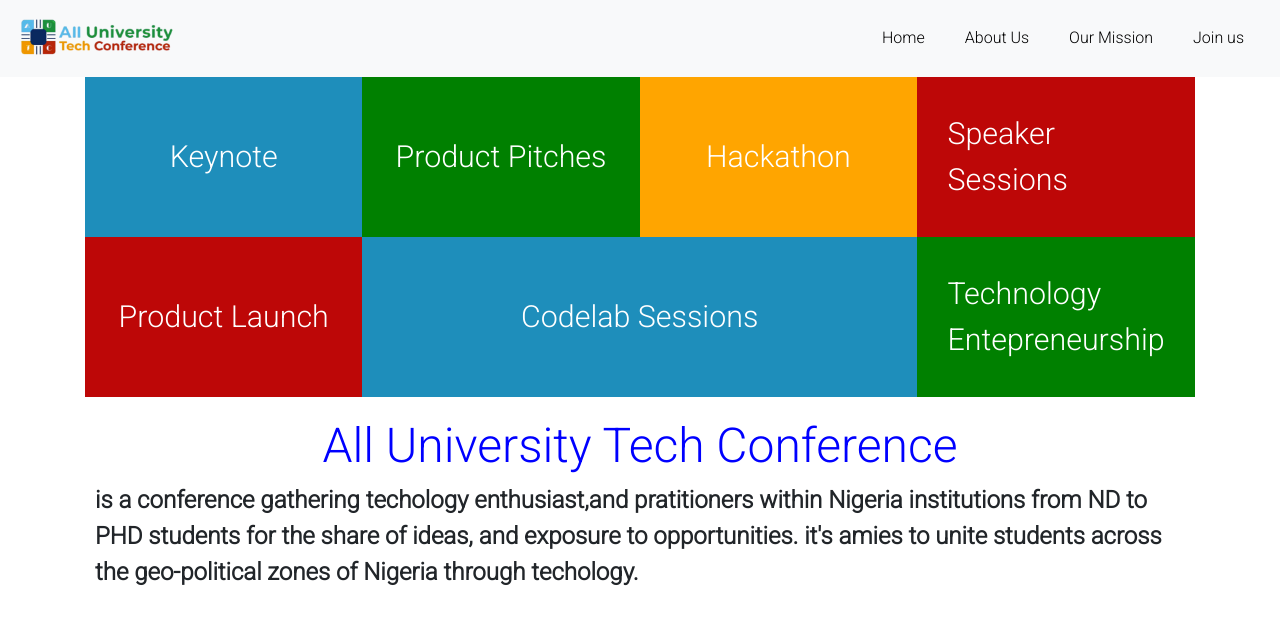
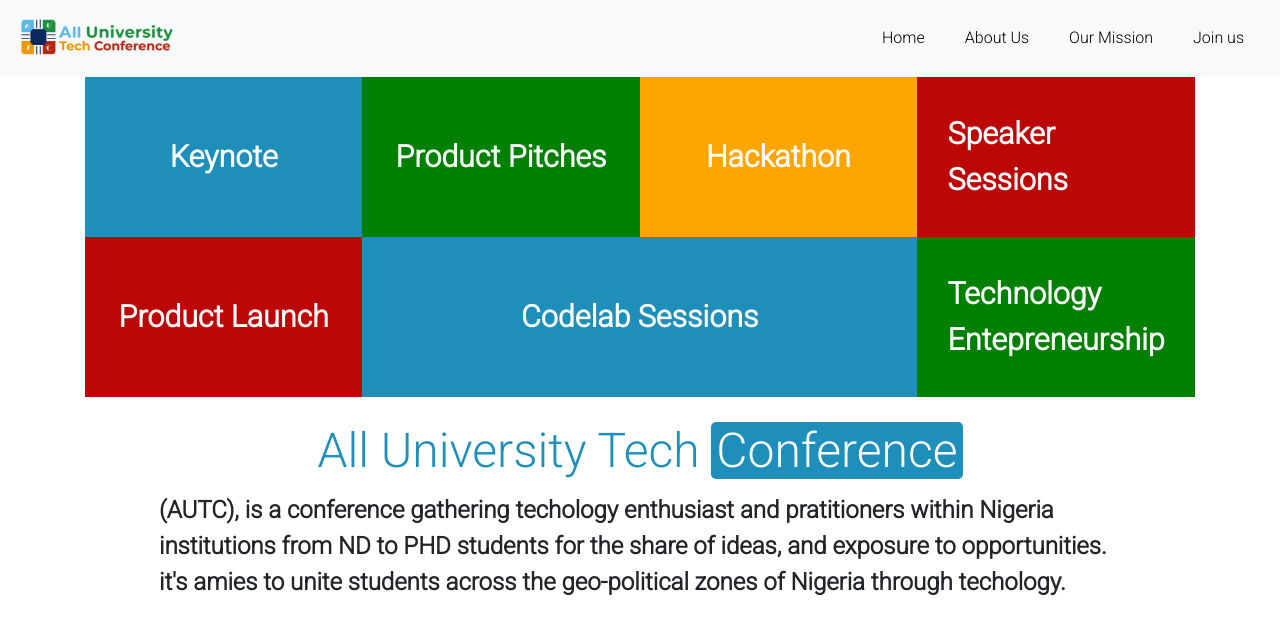
Before and after one commit to FiberesimaJoseph/All-University-Tech-Community, a React (Create React App) app: page / in a window 1280 px wide. Shown: the top 634 px of the page. Built offline with nearby package versions, Linux system fonts and the light colour scheme.

Commit message:
finished about and color-content style

```diff
--- a/src/App.css
+++ b/src/App.css
@@ -12,6 +12,7 @@
 .content {
   height: 10rem;
   color: white;
+  font-weight: 800;
   padding: 1em;
   display: flex;
   justify-content: center;
@@ -40,11 +41,19 @@
 .about-us > h1 {
   text-align: center;
   font-size: 3rem;
-  color: blue;
+  color: rgb(30, 142, 187);
+  padding: 5px 0;
 }
 .about-us > p {
   font-size: 1.5rem;
   font-weight: 800;
+  padding: 0 4rem;
+}
+.about-us .conference {
+  padding: 0 5px;
+  color: white;
+  background-color: rgb(30, 142, 187);
+  border-radius: 5px;
 }
 
 @media only screen and (max-width: 1000px) {
@@ -61,4 +70,7 @@
   .content.content-green.technology {
     grid-column: span 2;
   }
+  .about-us > p {
+    padding: unset;
+  }
 }
--- a/src/components/AboutUs.js
+++ b/src/components/AboutUs.js
@@ -3,12 +3,14 @@ import React from 'react'
 const AboutUs = () => {
   return (
     <div className="about-us">
-      <h1>All University Tech Conference</h1>
+      <h1>
+        All University Tech <span className="conference">Conference</span>
+      </h1>
       <p>
-        is a conference gathering techology enthusiast,and pratitioners within
-        Nigeria institutions from ND to PHD students for the share of ideas, and
-        exposure to opportunities. it's amies to unite students across the
-        geo-political zones of Nigeria through techology.
+        (AUTC), is a conference gathering techology enthusiast and pratitioners
+        within Nigeria institutions from ND to PHD students for the share of
+        ideas, and exposure to opportunities. it's amies to unite students
+        across the geo-political zones of Nigeria through techology.
       </p>
     </div>
   )
```
